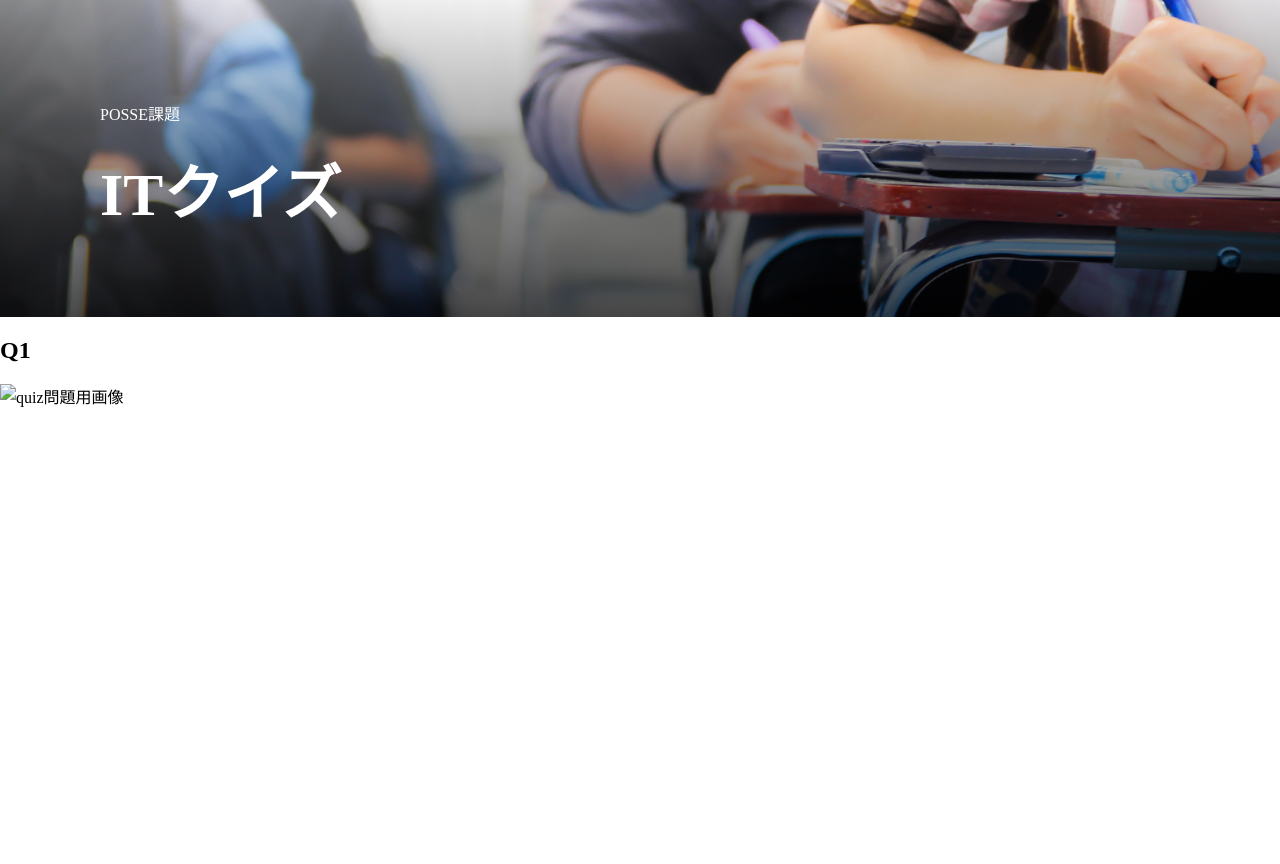
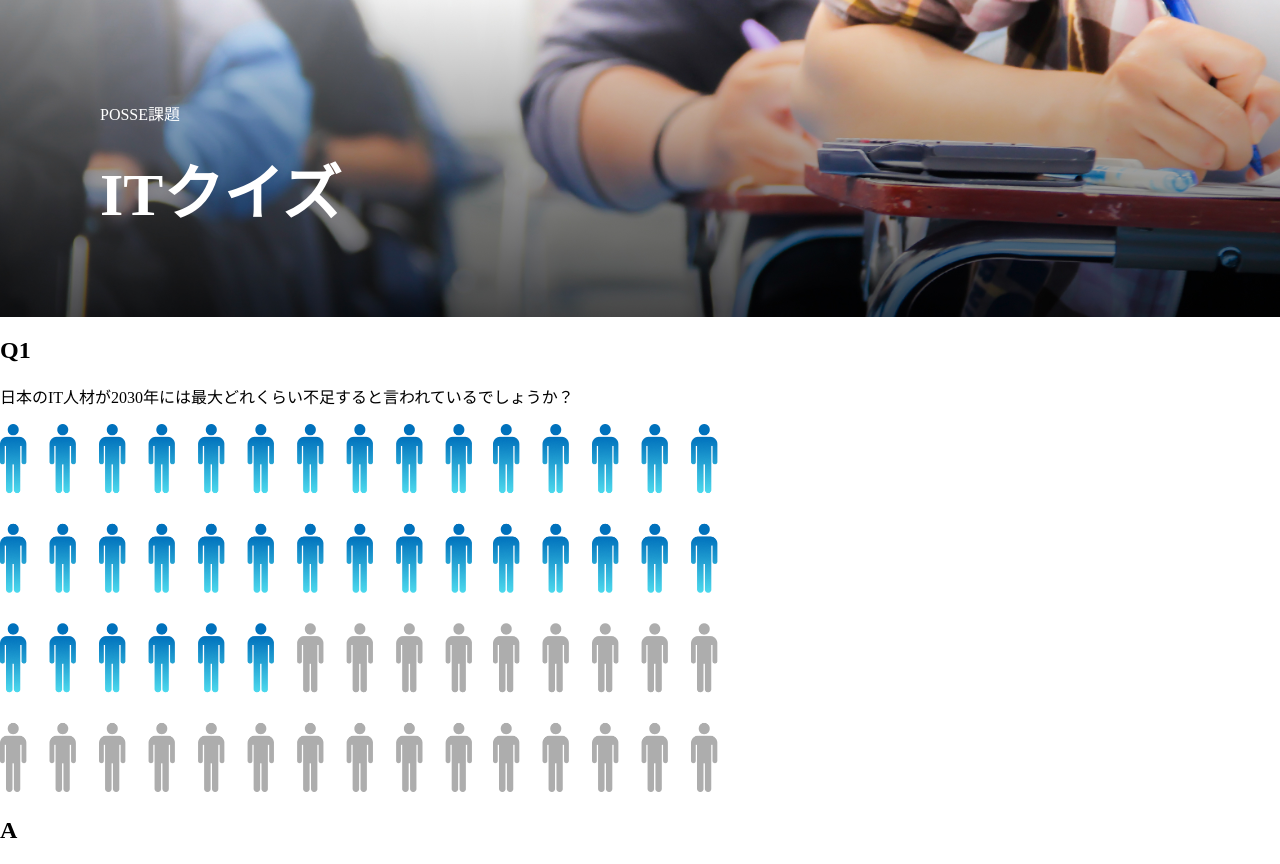
Before and after one commit to kohta9521/posse-quiz-remake, a plain HTML site: page index.html in a window 1280 px wide. Shown: the part 75-939 px from the top of the page. Before the commit the page ends 800 px from the top, so only its background shows below. Drawn offline with Linux system fonts and the light colour scheme.

Commit message:
JavaScript HTMLへの反映　記述完了

```diff
--- a/index.html
+++ b/index.html
@@ -40,12 +40,24 @@
             <h2 class="quiz__number--content">Q1</h2>
         </div>
         <div class="quiz__prpblem">
-            <p class="quiz__problem--content">
+            <p id="quiz__problem--content">
+
             </p>
         </div>
-        <div class="quiz__image">
+        <div id="quiz__image">
             <img src="" width="718px" height="369px" alt="quiz問題用画像" id="quiz__image--content">
         </div>
+        <div class="quiz__answer">
+            <h2 class="quiz__answer--content">A</h2>
+        </div>
+        <div class="quiz__choice">
+            <ul>
+                <li id="quiz__choice--1"><a href=""></a></li>
+                <li id="quiz__choice--2"><a href=""></a></li>
+                <li id="quiz__choice--3"><a href=""></a></li>
+            </ul>
+        </div>
     </div>
+    <script src="main.js"></script>
 </body>
 </html>
--- a/main.js
+++ b/main.js
@@ -8,3 +8,11 @@ quiz[0] = [
     "約183万人",
     "1"
 ]
+
+
+
+var quizProblem = document.getElementById("quiz__problem--content");
+quizProblem.innerHTML = quiz[0][0];
+
+var quizImage = document.querySelector("#quiz__image--content");
+quizImage.src = quiz[0][1];
```
